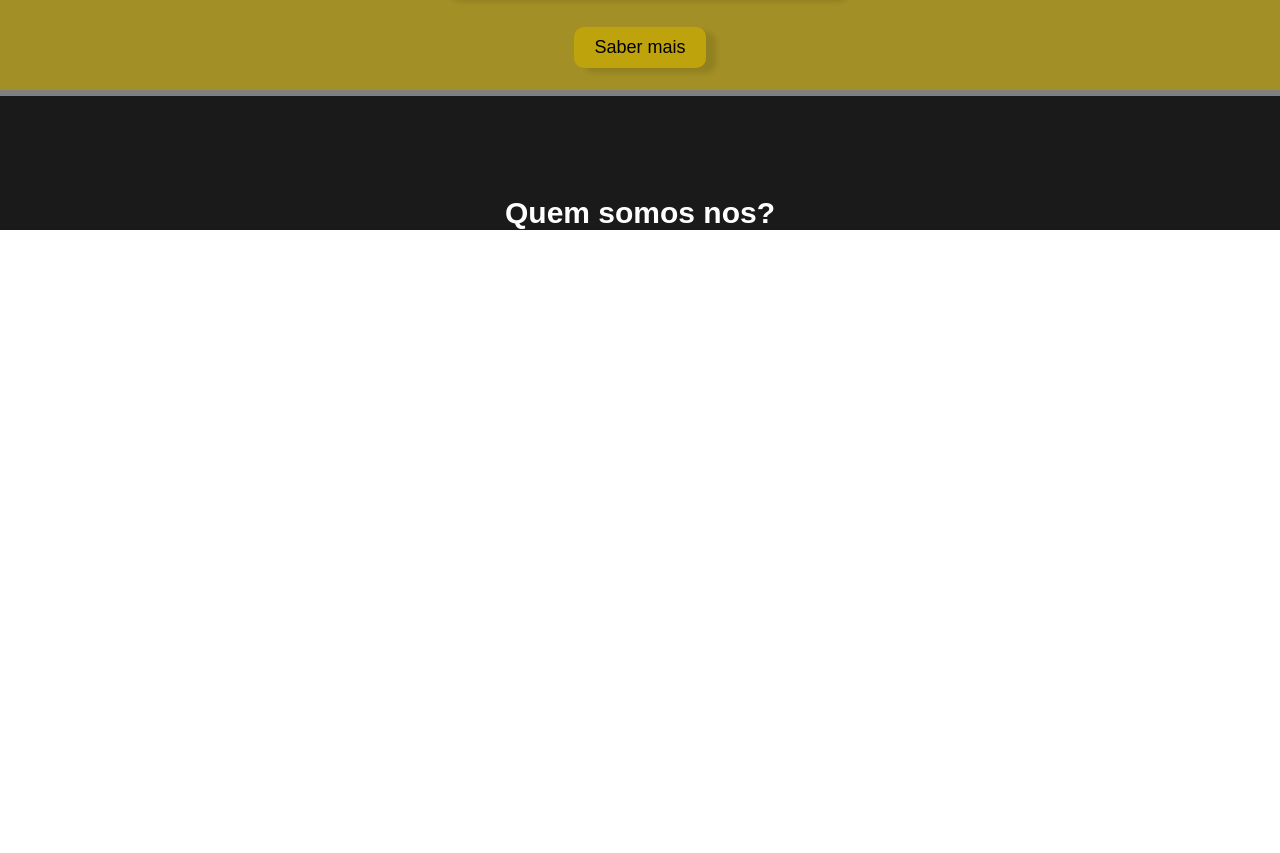
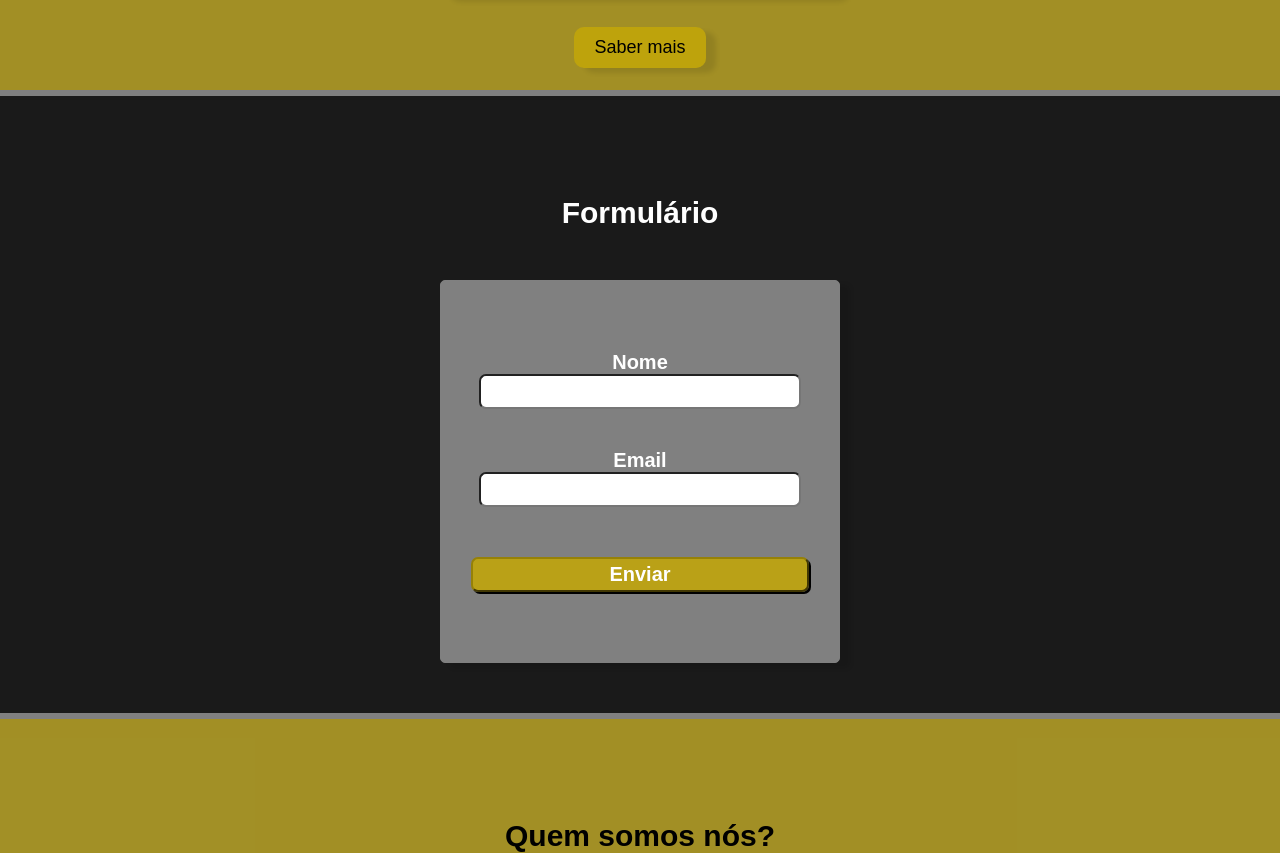
Before and after one commit to josevasconcelos2002/jml-landing-page, a plain HTML site: page index.html in a window 1280 px wide. Shown: the part 787-1640 px from the top of the page. Before the commit the page ends 1017 px from the top, so only its background shows below. Drawn offline with Linux system fonts and the light colour scheme.

Commit message:
Formulario + scroll to formulario

```diff
--- a/index.css
+++ b/index.css
@@ -82,8 +82,64 @@ body {
     border: 3px solid gray;
 }
 
-.cityhouse {
+.yellow-section {
+    background-color: #968109e1;
+    color: black;
+    padding-top: 50px;
+}
+
+.black-section {
     background-color: #1a1a1a;
     color: #ffffff;
     padding-top: 50px;
+    padding-bottom: 50px;
 }
+
+form{
+    padding-top: 50px;
+    text-align: center;
+    background-color: grey;
+    width: 500px;
+    margin: 50px auto 0px auto;
+    padding-bottom: 50px;
+    border-radius: 5px;
+    box-shadow: 10px 5px 5px rgba(0, 0, 0, 0.1);
+    border: 1px solid gray;
+    max-width: 400px;
+    max-height: 400px;
+}
+
+.form-group {
+    margin-top: 20px;
+}
+
+.label-container {
+    /* Alinha horizontalmente os elementos */
+
+    /* Centraliza verticalmente os elementos */
+    padding: 0px 10px;
+
+}
+
+input {
+    width: 85%;
+    border-radius: 7px;
+    height: 35px;
+    margin-bottom: 20px;
+    font-size: 20px;
+}
+
+#submit-btn {
+    margin-top: 30px;
+    color: white;
+    background-color: #c2a60ae1;
+    border-color: #968107;
+    font-size: 20px;
+    font-weight: bold;
+    box-shadow: 2px 2px black;
+}
+
+label{
+    font-weight: bold;
+    font-size: 20px;
+}
--- a/index.html
+++ b/index.html
@@ -26,11 +26,31 @@
                 </div>
             </div>
             <script src="index.js"></script>
-            <button class="cta-btn">Saber mais</button>
+            <button class="cta-btn" onclick="scrollToElement()">Saber mais </button>
+        </section>
+
+        <hr class="divider">
+        <section class="black-section formulario">
+            <h2 class="sub-title">Formulário</h2>
+            <form>
+                <div class="form-group">
+                    <div class="label-container">
+                        <label for="nome">Nome </label>
+                        <input type="text" id="nome" name="nome" required>
+                    </div>
+                </div>
+                <div class="form-group">
+                    <div class="label-container">
+                        <label for="email">Email </label>
+                        <input type="email" id="email" name="email" required>
+                    </div>
+                </div>
+                <input type="submit" name="submit-btn" id="submit-btn" value="Enviar">
+            </form>
         </section>
         <hr class="divider">
-        <section class="cityhouse">
-            <h2 class="sub-title">Quem somos nos?</h2>
+        <section class="yellow-section">
+            <h2 class="sub-title">Quem somos nós?</h2>
         </section>
     </main>
     <footer></footer>
--- a/index.js
+++ b/index.js
@@ -37,3 +37,8 @@ document.addEventListener("DOMContentLoaded", function() {
   // Configurar navegação automática (opcional)
   setInterval(nextSlide, 5000); // Muda de slide a cada 5 segundos (ajuste conforme necessário)
 });
+
+function scrollToElement() {
+  const element = document.querySelector('.formulario');
+  element.scrollIntoView({ behavior: 'smooth' });
+}
```
